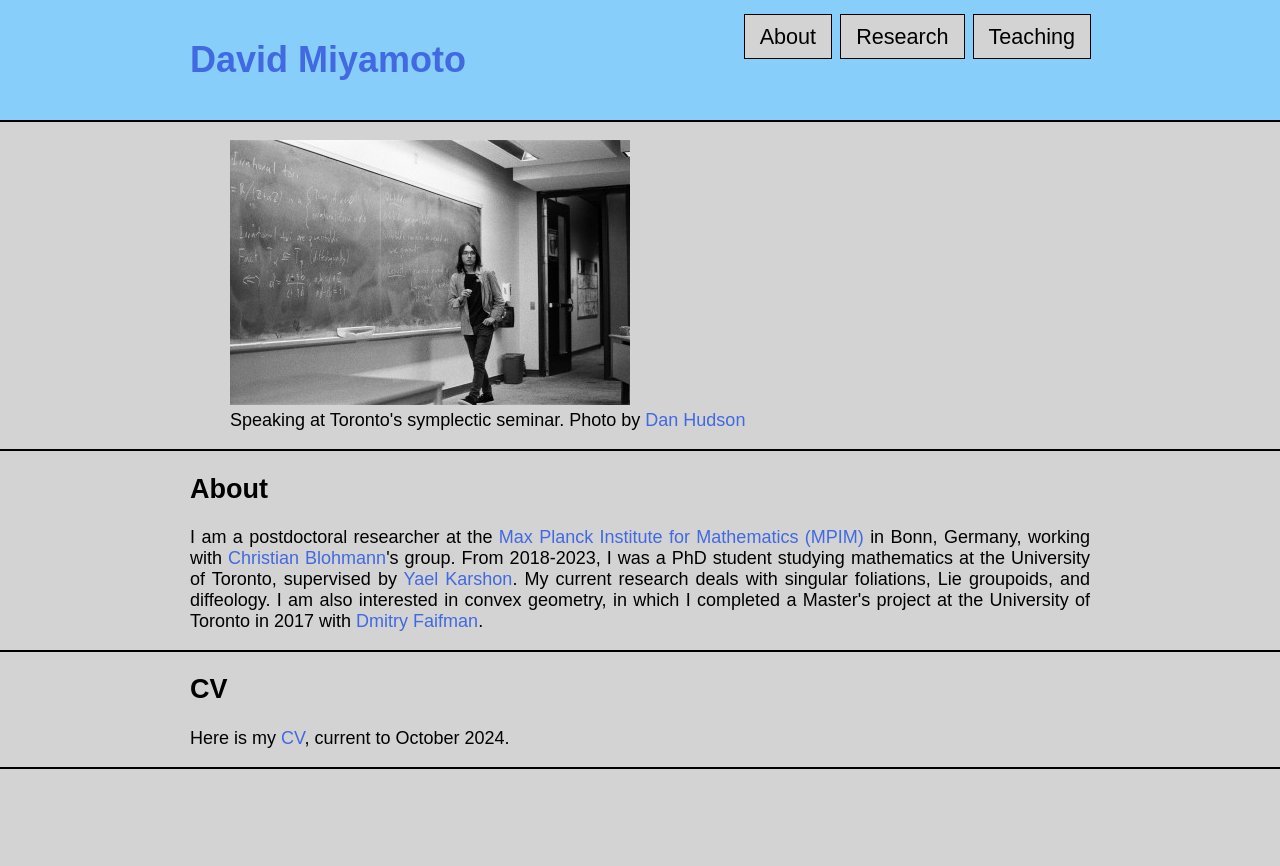
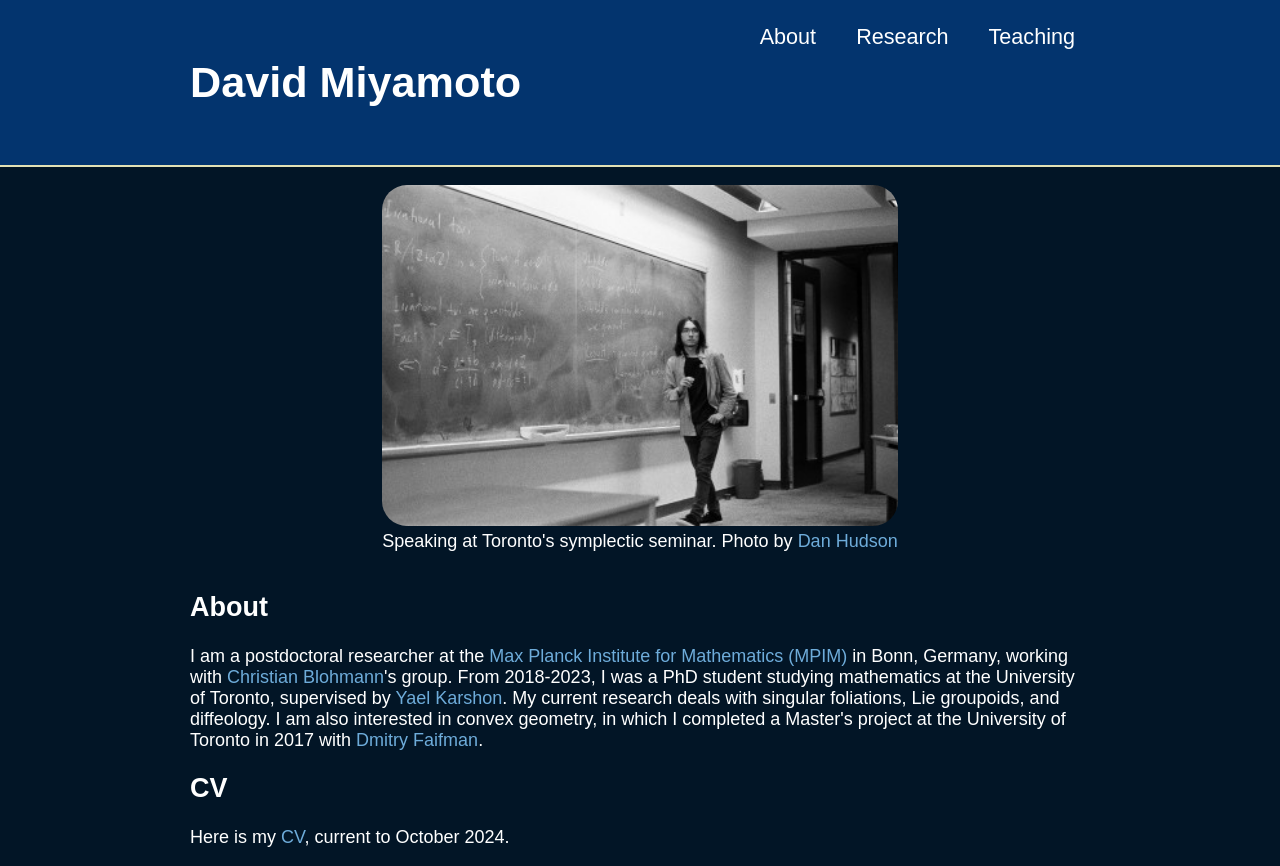
Before and after one commit to ian-david-miyamoto/ian-david-miyamoto.github.io, a plain HTML site: page index.html in a window 1280 px wide. Before the commit the page ends 800 px from the top, so only its background shows below. Drawn offline with Linux system fonts and the light colour scheme.

Commit message:
updates styles

```diff
--- a/styles/styles.css
+++ b/styles/styles.css
@@ -1,4 +1,10 @@
 /* Body */
+
+/* Colors  */
+/* #021526 */
+/* #03346E */
+/* #6EACDA */
+/* #E2E2B6  */
 
 body {
     margin: 0 auto;
@@ -6,7 +12,8 @@ body {
     font-size: large;
     display: flex;
     flex-direction: column;
-    background-color: lightgrey;
+    background-color: #021526;
+    color: white;
 }
 
 .wrapper {
@@ -22,7 +29,12 @@ body {
 
 a {
     text-decoration: none;
-    color: royalblue;
+    color: #6EACDA;
+    transition: color 0.5s;
+}
+
+a:hover{
+    color: #E2E2B6;
 }
 
 /* Navigation */
@@ -33,22 +45,26 @@ nav {
 }
 
 
-nav a {
+header a {
     font-size: larger;
     padding: 0 15px 0;
     margin: 0 auto auto auto;
     line-height: 2;
-    outline: 1px solid black;
+    /* outline: 1px solid black; */
 }
 
-nav a:link, nav a:visited, nav a:focus {
-    background: lightgrey;
-    color: black;
-    transition: background 0.5s;
+header h1 a {
+    padding: 0;
 }
 
-nav a:hover {
-    background: darkgrey;
+header a:link, header a:visited, header a:focus {
+    /* background: lightgrey; */
+    color: white;
+    transition: color 0.5s;
+}
+
+header a:hover {
+    color: #6EACDA;
 }
 
 
@@ -56,26 +72,30 @@ nav a:hover {
 
 header {
     padding: 15px;
-    background-color: lightskyblue;
-    border-bottom: 2px solid black;
+    background-color: #03346E;
+    border-bottom: 2px solid #E2E2B6;
 }
 
 /* Main */
 
 section {
-    border-bottom: 2px solid black;
+    /* border-bottom: 2px solid #E2E2B6; */
 }
 
-p {
-    text-align: justify;
-}
+/* p { */
+/*     text-align: justify; */
+/* } */
 
 figure {
-    margin-right: 0px;
+    /* margin-left: 0px; */
+    margin-left: auto;
+    margin-right: auto;
 }
 
 .picture {
-    max-height: 100%;
+    /* max-height: 100%; */
+    width: 100%;
+    border-radius: 25px;
 }
 
 img.picture ~ figcaption {
@@ -111,7 +131,7 @@ img.picture ~ figcaption {
 
 .publist .title {
     font-weight: bold;
-    color: #21618C;
+    color: #6EACDA;
 }
 
 .publist .author {
@@ -137,14 +157,17 @@ img.picture ~ figcaption {
     text-align: center;
     font-size: small;
     color: black;
-    background: skyblue;
-    outline-style: outset;
+    background: #6EACDA;
+    /* outline-style: outset; */
+    transition: 0.5s;
+    font-weight: bold;
+    border-radius: 25px;
 }
 
 .publist .links a:hover {
-    background: skyblue;
+    background: #E2E2B6;
     color: black;
-    outline-style: inset;
+    /* outline-style: inset; */
 }
 
 /* Courses table */
@@ -157,7 +180,7 @@ img.picture ~ figcaption {
 }
 
 table.courses tbody tr:nth-child(odd) {
-    background-color: lightblue;
+    background-color: #03346E;
 }
 
 table.courses caption {
```
